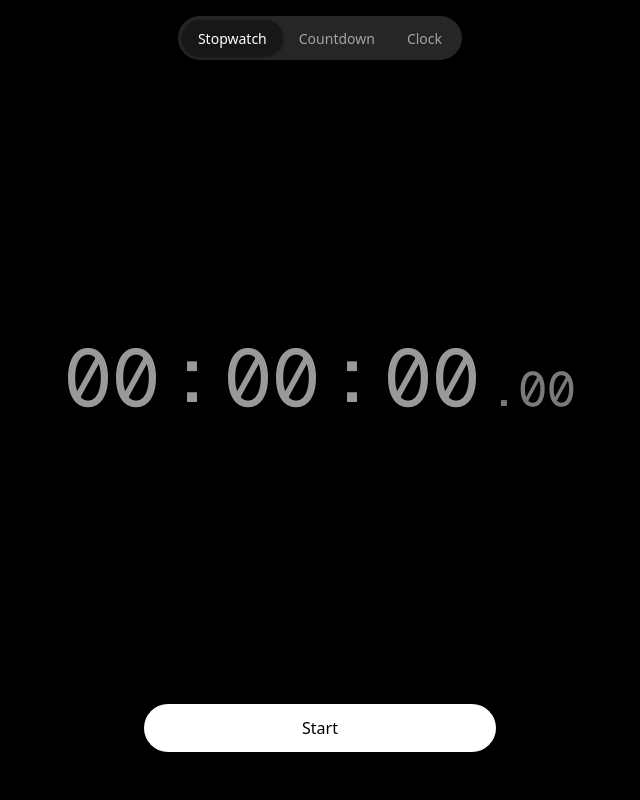
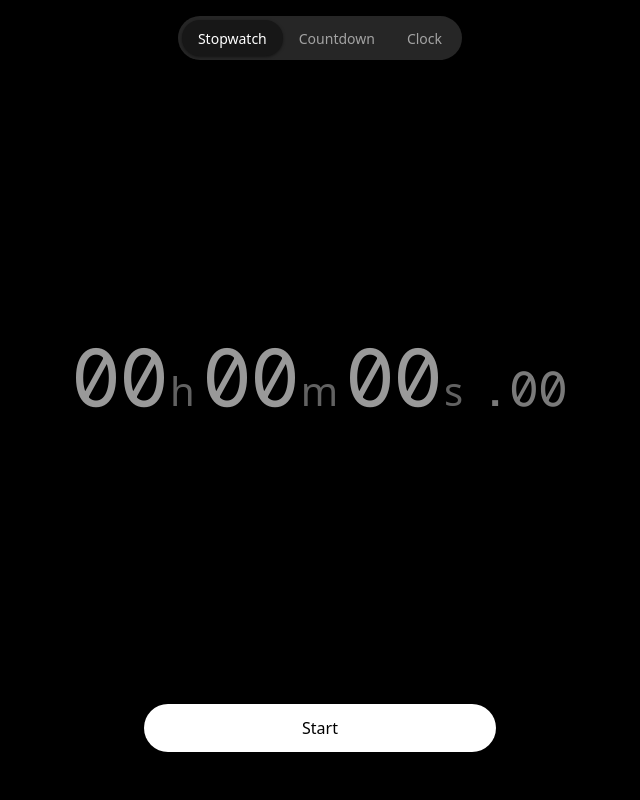
Before and after one commit to Rachitbyte/minimal-stopwatch, a website built with Vite: page index.html in a window 1280 px wide. Shown: the whole page, without its empty margins (320-960 px from the left). Built offline with nearby package versions, Linux system fonts and the light colour scheme.

Commit message:
feat: add h/m/s labels for stopwatch and countdown

```diff
--- a/src/components/TimeDisplay.ts
+++ b/src/components/TimeDisplay.ts
@@ -5,6 +5,9 @@ export class TimeDisplay {
   private strips: Record<string, { el: HTMLElement, currentIdx: number, val: string }> = {};
   private centisEl: HTMLElement;
   private lastTimeStr = '';
+  private labelH: HTMLElement;
+  private labelM: HTMLElement;
+  private labelS: HTMLElement;
 
   constructor(container: HTMLElement) {
     this.el = document.createElement('div');
@@ -12,10 +15,11 @@ export class TimeDisplay {
 
     // HH:MM:SS
     this.createDigitGroup('h', 2);
-    this.createColon();
+    this.labelH = this.createLabel();
     this.createDigitGroup('m', 2);
-    this.createColon();
+    this.labelM = this.createLabel();
     this.createDigitGroup('s', 2);
+    this.labelS = this.createLabel();
 
     // Centiseconds
     this.centisEl = document.createElement('div');
@@ -71,11 +75,22 @@ export class TimeDisplay {
     this.el.appendChild(group);
   }
 
-  private createColon() {
-    const colon = document.createElement('span');
-    colon.className = 'colon';
-    colon.textContent = ':';
-    this.el.appendChild(colon);
+  private createLabel() {
+    const el = document.createElement('span');
+    this.el.appendChild(el);
+    return el;
+  }
+
+  public setDisplayMode(mode: string) {
+    if (mode === 'stopwatch' || mode === 'countdown') {
+      this.labelH.className = 'time-label'; this.labelH.innerHTML = 'h';
+      this.labelM.className = 'time-label'; this.labelM.innerHTML = 'm';
+      this.labelS.className = 'time-label'; this.labelS.innerHTML = 's';
+    } else {
+      this.labelH.className = 'colon'; this.labelH.textContent = ':';
+      this.labelM.className = 'colon'; this.labelM.textContent = ':';
+      this.labelS.className = 'colon'; this.labelS.textContent = '';
+    }
   }
 
   public setIdle(idle: boolean) {
--- a/src/main.ts
+++ b/src/main.ts
@@ -87,6 +87,7 @@ function renderUI() {
   updateWakeLock();
   // Update Segmented Control
   modeButtons.forEach(btn => btn.classList.toggle('active', btn.getAttribute('data-mode') === state.mode));
+  timeDisplay.setDisplayMode(state.mode);
 
   if (state.mode === 'stopwatch') {
     controls.style.visibility = 'visible';
--- a/src/style.css
+++ b/src/style.css
@@ -114,6 +114,13 @@ body {
 .colon {
   margin: 0 0.1em;
   transform: translateY(-0.05em);
+}
+
+.time-label {
+  font-size: 0.5em;
+  font-family: var(--font-sans);
+  color: var(--color-text-secondary);
+  margin: 0 0.2em 0 0.05em;
 }
 
 .centis {
```
